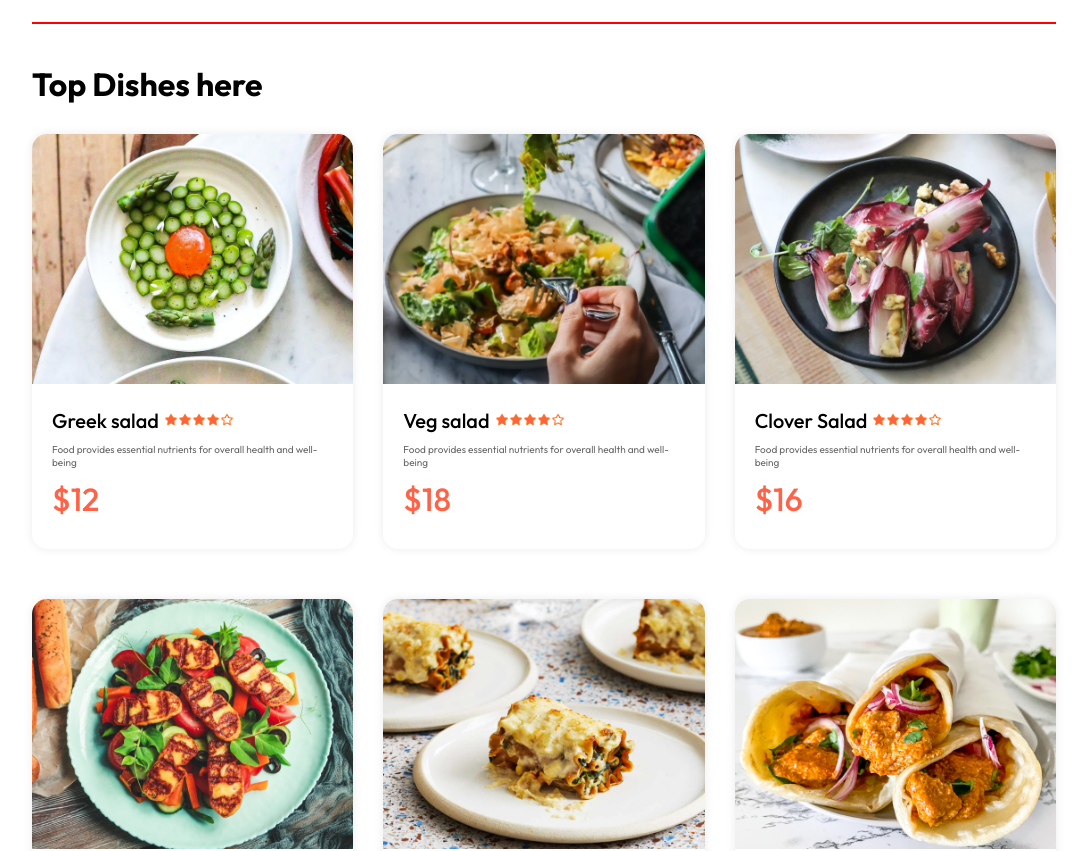
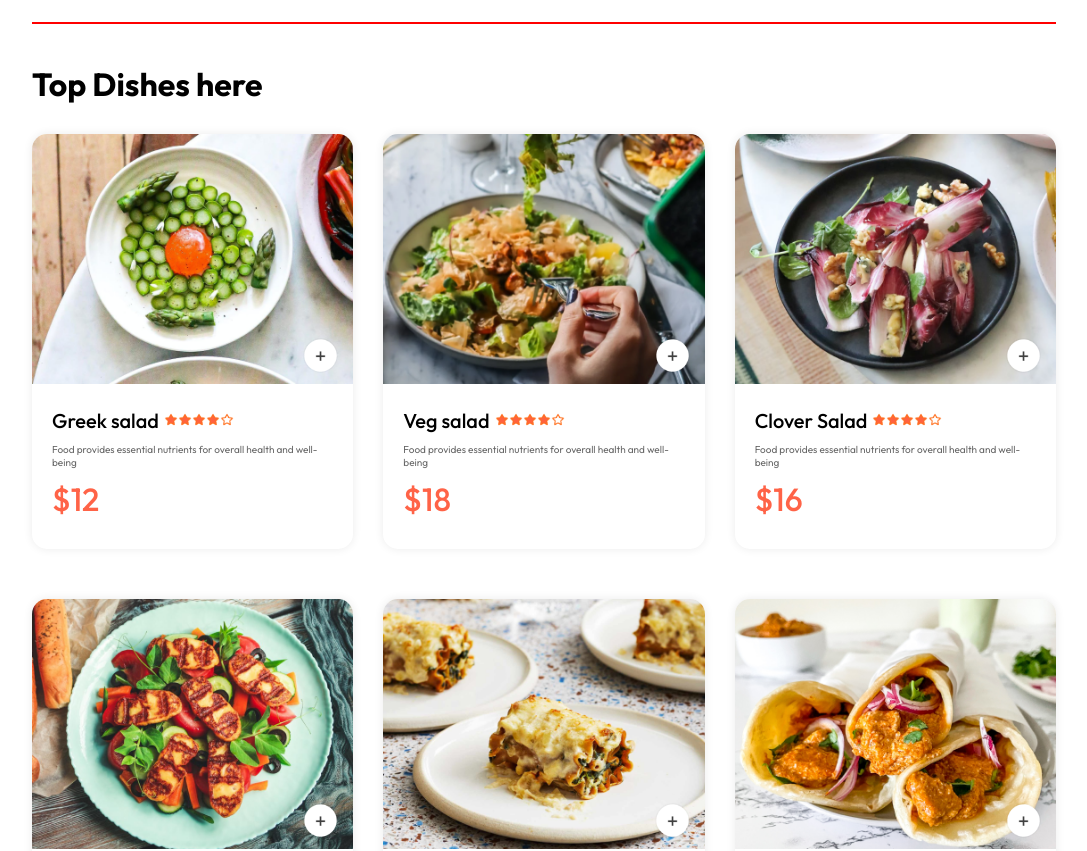
Before and after one commit to SatyawanPanchal/06-food-app-frontend, a React app in the folder frontend/: page / in a window 1280 px wide. Shown: the part 860-1711 px from the top of the page, without its empty margins (96-1183 px from the left). Built offline with nearby package versions, Linux system fonts and the light colour scheme; the HTML template or start-up script is replaced by a standard one.

Commit message:
food filtered

```diff
--- a/frontend/src/components/FoodItem/FoodItem.jsx
+++ b/frontend/src/components/FoodItem/FoodItem.jsx
@@ -1,15 +1,45 @@
 /* eslint-disable react/prop-types */
-import React from "react";
+import   { useContext  } from "react";
 import "./foodItem.css";
 import { assets } from "../../assets/assets";
+import { StoreContext } from "../../context/StoreContext";
 
-const FoodItem = ({item }) => {
-    const{id,image,description,name,price}=item
+const FoodItem = ({ item }) => {
+
+  const {_id, image, description, name, price } = item;
+
+  const{cartItems,addToCart,removeFromCart}=useContext(StoreContext)
 
   return (
     <div className="food-item">
       <div className="food-item-img-container">
         <img className="food-item-image" src={image} alt="" />
+
+        {!cartItems[_id] ? (
+          <>
+            <img
+              className="add"
+              onClick={() => addToCart(_id)}
+              src={assets.add_icon_white}
+              alt=""
+            />
+            <p>{cartItems[_id]}</p>
+          </>
+        ) : (
+          <div className="food-item-counter">
+            <img
+              onClick={() => removeFromCart(_id)}
+              src={assets.remove_icon_red}
+              alt=""
+            />
+            <p>{cartItems[_id]}</p>
+            <img
+              onClick={() => addToCart(_id)}
+              src={assets.add_icon_green}
+              alt=""
+            />
+          </div>
+        )}
       </div>
       <div className="food-item-info">
         <div className="food-item-name-rating">
--- a/frontend/src/components/FoodItem/foodItem.css
+++ b/frontend/src/components/FoodItem/foodItem.css
@@ -43,3 +43,33 @@
     font-weight: 500;
     margin: 10px 0px;
 }
+
+.food-item-img-container{
+    position: relative;
+
+}
+.food-item-img-container .add{
+    width:35px ;
+    position: absolute;
+    bottom: 15px;
+    right: 15px;
+    cursor: pointer;
+    border-radius: 50%;
+}
+
+.food-item-counter{
+    position: absolute;
+    display: flex;
+    bottom: 15px;
+    right: 15px;
+    align-items: center;
+    gap: 10px;
+    padding: 6px;
+    font-weight: 600;
+    background-color: white;
+    border-radius: 50px;
+}
+
+.food-item-counter img{
+    width: 30px;
+}
--- a/frontend/src/components/showFoods/ShowFoods.jsx
+++ b/frontend/src/components/showFoods/ShowFoods.jsx
@@ -3,6 +3,7 @@ import "./showfoods.css";
 import { StoreContext } from "../../context/StoreContext";
 import FoodItem from "../FoodItem/FoodItem";
 
+// eslint-disable-next-line react/prop-types
 const ShowFoods = ({ category }) => {
   const { food_list } = useContext(StoreContext);
   console.log("category", category);
@@ -12,7 +13,8 @@ const ShowFoods = ({ category }) => {
       <h1>Top Dishes here</h1>
       <div className="food-display-list">
         {food_list.map((item, index) => {
-          return <FoodItem key={index} item={item} />;
+          if (category === "All" || category === item.category)
+            return <FoodItem key={index} item={item} />;
         })}
       </div>
     </div>
--- a/frontend/src/context/StoreContext.jsx
+++ b/frontend/src/context/StoreContext.jsx
@@ -1,12 +1,35 @@
 /* eslint-disable react/prop-types */
-import { createContext } from "react";
+import { createContext, useEffect, useState } from "react";
 import { food_list } from "../assets/assets";
 
 export const StoreContext = createContext(null);
 
 const StoreContextProvider = (props) => {
+
+  const [cartItems, setCartItems] = useState({})
+
+  const addToCart = (itemId) => {
+    if (!cartItems[itemId])
+    {
+      setCartItems((prev)=>({...prev,[itemId]:1}))
+    }
+    else {
+      setCartItems((prev)=>({...prev,[itemId]:prev[itemId]+1}))
+    }
+
+  }
+
+  const removeFromCart = (itemId) => {
+    setCartItems((prev)=>({...prev,[itemId]:prev[itemId]-1}))
+  }
+
+
+
+
+
   const contextValue = {
-    food_list
+    food_list,cartItems,setCartItems,addToCart,removeFromCart
+
   };
   return (
     <StoreContext.Provider value={contextValue}>
```
